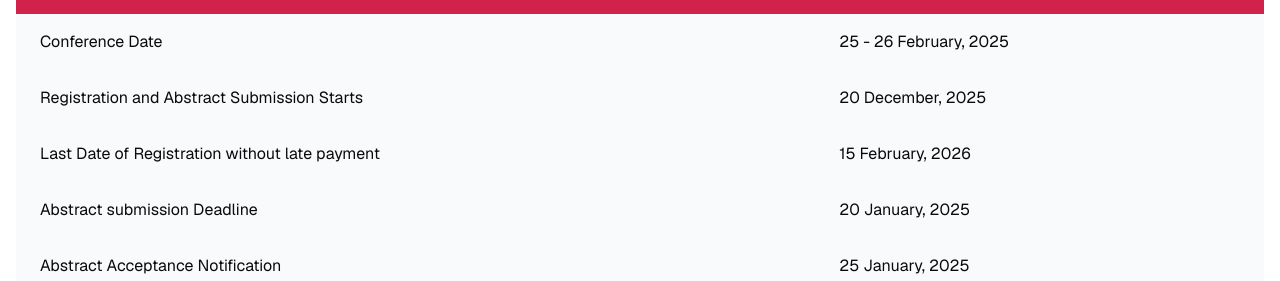
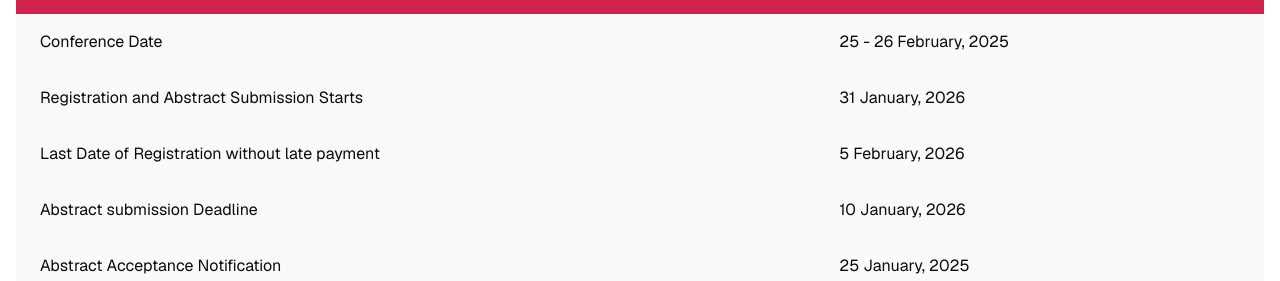
Before and after one commit to godstark82/amesf, a Next.js app: page /about/important-dates in a window 1280 px wide. Shown: the part 519-800 px from the top of the page. Built offline with nearby package versions, Linux system fonts and the light colour scheme.

Commit message:
dates updated

```diff
--- a/app/(site)/about/important-dates/page.tsx
+++ b/app/(site)/about/important-dates/page.tsx
@@ -8,17 +8,17 @@ const importantDates = [
     },
     {
         event: "Registration and Abstract Submission Starts",
-        date: "20 December, 2025",
+        date: "31 January, 2026",
         rowClass: "bg-gray-50"
     },
     {
         event: "Last Date of Registration without late payment",
-        date: "15 February, 2026",
+        date: "5 February, 2026",
         rowClass: "bg-gray-50"
     },
     {
         event: "Abstract submission Deadline",
-        date: "20 January, 2025",
+        date: "10 January, 2026",
         rowClass: "bg-gray-50"
     },
     {
--- a/components/home/ImportantDates.tsx
+++ b/components/home/ImportantDates.tsx
@@ -1,9 +1,9 @@
 import SectionImageHeader from "../common/SectionImageHeader";
 
 const DATES = [
-    { day: "20", month: "December", desc: "Submission of full Paper starts" },
-    { day: "20", month: "January", desc: "Abstract Submission Deadline" },
-    { day: "25", month: "January", desc: "Abstract Acceptance Notification" },
+    { day: "31", month: "January", desc: "Submission of full Paper starts" },
+    { day: "5", month: "Febraury", desc: "Abstract Submission Deadline" },
+    { day: "10", month: "Febraury", desc: "Abstract Acceptance Notification" },
     { day: "15", month: "February", desc: "Registration Deadline" },
     { day: "25-26", month: "February", desc: "Conference Dates" },
 ];
```
